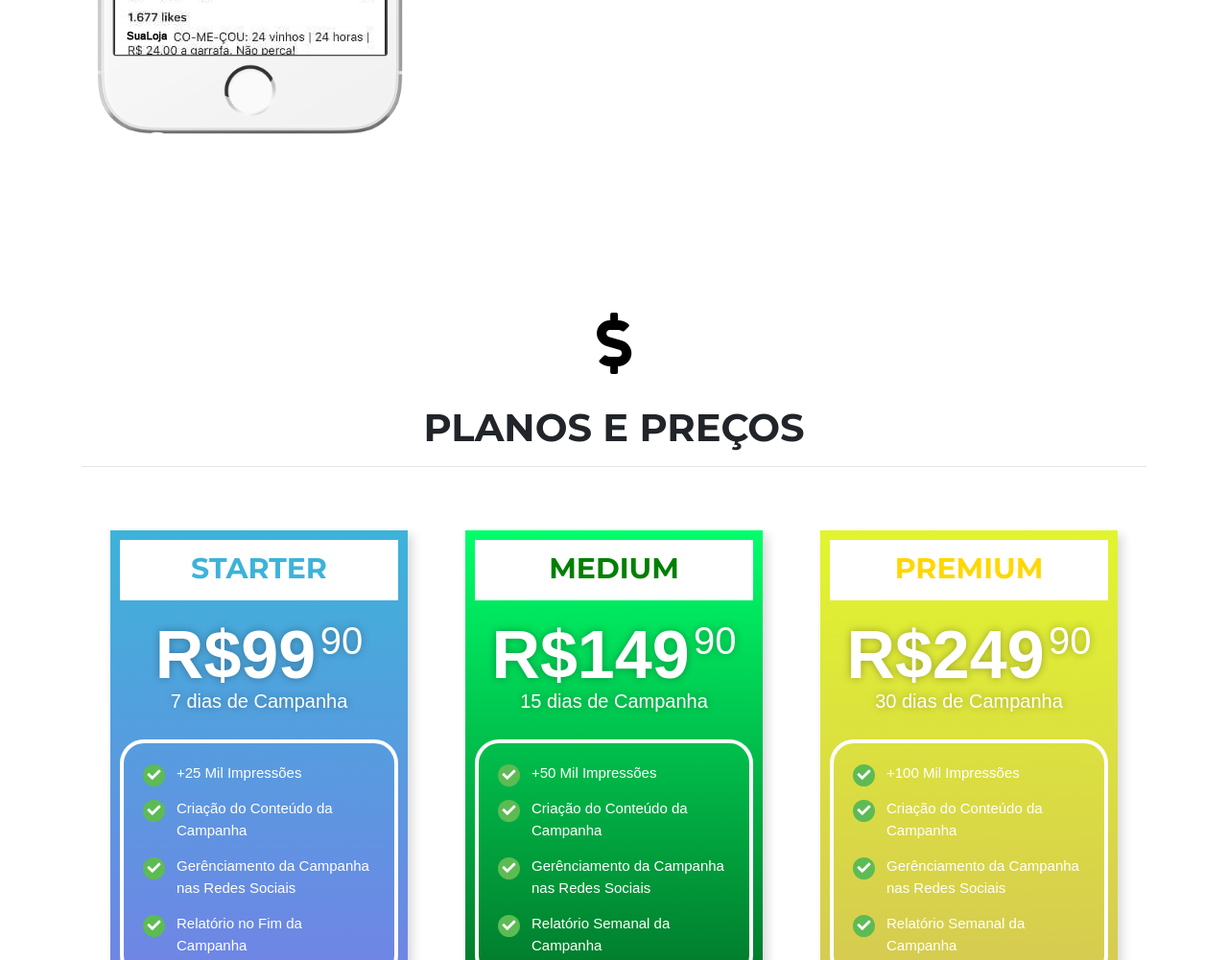
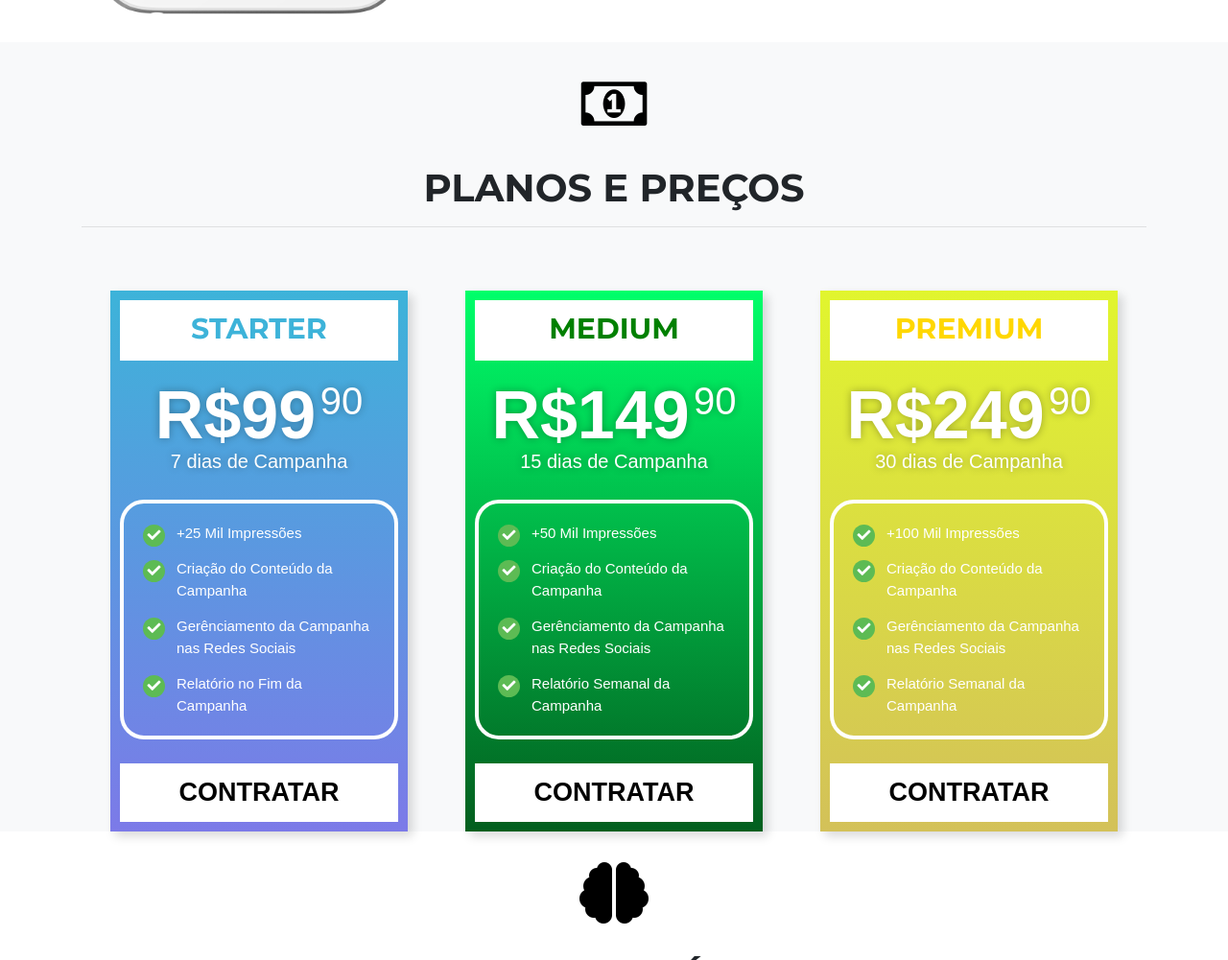
Before and after one commit to Luiz-Adorno/Marktins, a plain HTML site: page index.html in a window 1280 px wide. Shown: the part 1799-2800 px from the top of the page at 96% size. Drawn offline with nearby package versions, Linux system fonts and the light colour scheme; a web font is replaced by a local one.

Commit message:
services implemented

```diff
--- a/css/agency.css
+++ b/css/agency.css
@@ -179,7 +179,7 @@ h1, h2, h3, h4, h5, h6 {
 
 @media (min-width: 768px) {
   section {
-    padding: 150px 0;
+    padding: 25px 0;
   }
 
   .page-section img.camp-img {
--- a/index.html
+++ b/index.html
@@ -192,12 +192,12 @@
   </section>
 
   <!-- Price -->
-  <section class="page-section" id="price">
+  <section class="page-section bg-light" id="price">
     <div class="container">
       <div class="row" style="margin-bottom: 50px;">
         <div class="col-lg-12 text-center">
           <span class="fa-stack fa-4x">
-            <i class="fas fa-dollar fa-stack-1x fa-inverse" style="color: black;"></i>
+            <i class="fa fa-money fa-stack-1x fa-inverse" style="color: black;"></i>
           </span>
           <h2 class="section-heading text-uppercase">Planos e Preços</h2>
           <hr>
@@ -279,7 +279,7 @@
 
 
   <!-- About -->
-  <section class="bg-light page-section" id="about">
+  <section class="page-section" id="about">
     <div class="container">
       <div class="row">
         <div class="col-lg-12 text-center">
```
